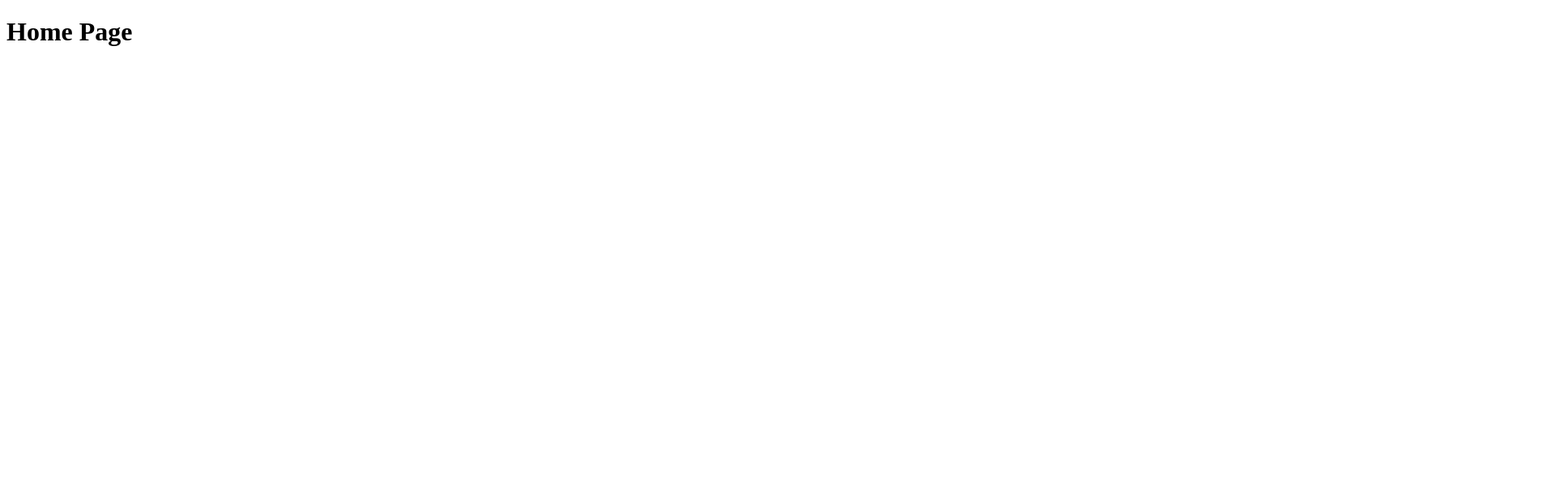
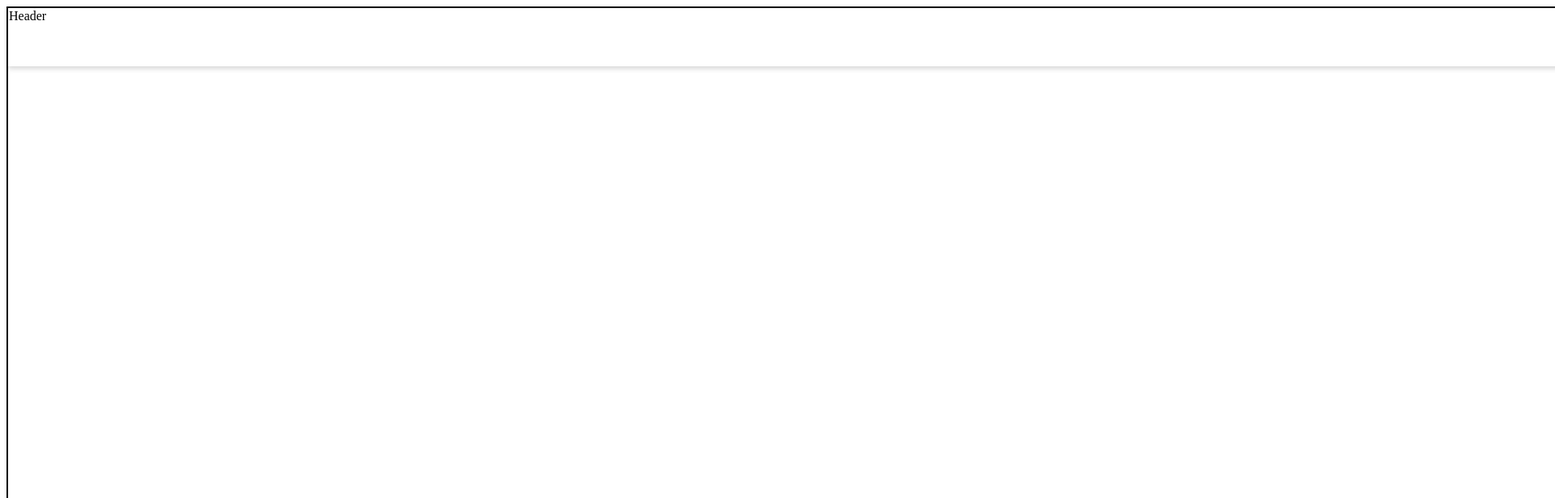
Before and after one commit to Dhasneembeevi/Event_Proposal_Project, a React (Create React App) app in the folder eventproposal/: page / in a window 1280 px wide. Shown: the top 616 px of the page at 81% size, 1920 px wide, since content can reach past the window. Built offline with nearby package versions, Linux system fonts and the light colour scheme.

Commit message:
added header css

```diff
--- a/eventproposal/src/App.js
+++ b/eventproposal/src/App.js
@@ -8,14 +8,14 @@ import VendorLogin from "./Components/Vendor/VendorLogin";
 import VendorRegister from "./Components/Vendor/VendorRegister";
 import DisplayProposals from './Components/Proposals/DisplayProposals';
 import CreateProposals from './Components/Proposals/CreateProposals';
-
+import Header from "./Components/Header"
 
 function App() {
   return (
     <div>
 
       <Router>
-
+        <Header/>
         <Routes >
           <Route path='/' element={<Home />} />
           <Route path='/userlogin' element={<UserLogin />} />
--- /dev/null
+++ b/eventproposal/src/Components/Header.jsx
@@ -0,0 +1,14 @@
+import React from 'react';
+import "../Components/css/Header.css"
+
+const Header = () => {
+  return (
+
+    <div className='headerContainer'>
+        <div className='header'>Header</div>
+    </div>
+
+  )
+}
+
+export default Header
--- /dev/null
+++ b/eventproposal/src/Components/css/Header.css
@@ -0,0 +1,22 @@
+.headerContainer{
+    border: 2px solid black;
+    top: 0px;
+left: 0px;
+width: 1920px;
+height: 1080px;
+background: #FFFFFF 0% 0% no-repeat padding-box;
+opacity: 1;
+}
+
+
+.header{
+   /* Layout Properties */
+   border: 2px solid black;
+width: 1920px;
+height: 70px;
+/* UI Properties */
+background: #FFFFFF 0% 0% no-repeat padding-box;
+box-shadow: 0px 3px 6px #00000029;
+border: 1px solid #FFFFFF;
+opacity: 1;
+}
```
